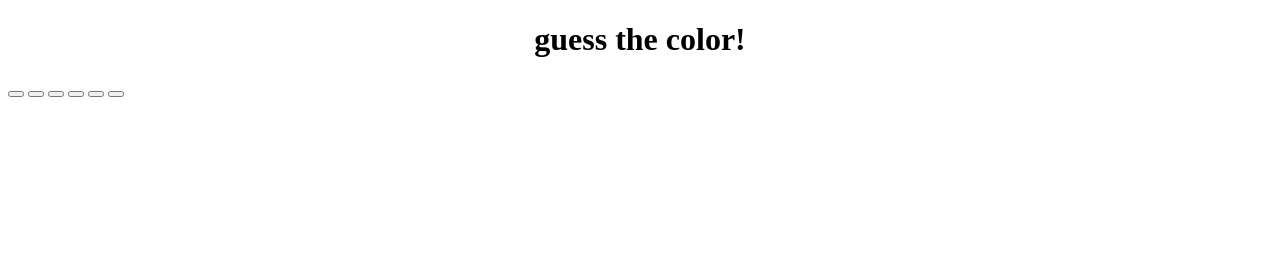
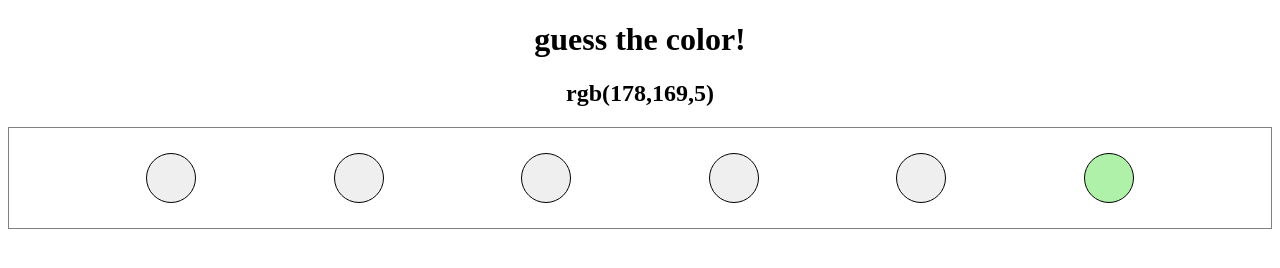
Before and after one commit to kako04/hackathonDI1, a plain HTML site: page index.html in a window 1280 px wide. Drawn offline with Linux system fonts and the light colour scheme.

Commit message:
js rgb and chosen circle added

```diff
--- a/index.html
+++ b/index.html
@@ -11,13 +11,14 @@
     <h1>guess the color!</h1>
     <h2 id="rgbCode"></h2>
     <div id="colorWrap">
-        <button class="colorCircle"></button>
-        <button class="colorCircle"></button>
-        <button class="colorCircle"></button>
-        <button class="colorCircle"></button>
-        <button class="colorCircle"></button>
-        <button class="colorCircle"></button>
+        <button class="colorCircle" id="1"></button>
+        <button class="colorCircle" id="2"></button>
+        <button class="colorCircle" id="3"></button>
+        <button class="colorCircle" id="4"></button>
+        <button class="colorCircle" id="5"></button>
+        <button class="colorCircle" id="6"></button>
     </div>
+    <!-- <button style="background-color: rgb(20,20,20);"></button> -->
     <script src="script.js"></script>
 </body>
 </html>
--- a/script.js
+++ b/script.js
@@ -1,5 +1,17 @@
 let rgbCode = document.getElementById('rgbCode')
 
-function start() {
+function rgb() {
+    let r = Math.floor(Math.random() * 256)
+    let g = Math.floor(Math.random() * 256)
+    let b = Math.floor(Math.random() * 256)
+    return 'rgb('+r+','+g+','+b+')'
 
 }
+rgbCode.innerHTML = rgb() //rgb(r,g,b)
+function applycolor(button , rgb) {
+    button.setAttribute('style', `background: ${rgb}`)
+
+}
+let randomlyChosen = document.getElementById(Math.floor(Math.random() * 6)+1)
+applycolor(randomlyChosen, rgb())
+document.getElementsByTagName("button")
--- a/style.css
+++ b/style.css
@@ -6,8 +6,22 @@ body{
 h1{
     text-align: center;
 }
-section{
+h2{
+    text-align: center;
+
+}
+#colorWrap{
     border: 1px solid gray;
-    min-height: 10px;
+    min-height: 100px;
     /* background-color: rgb(199, 10, 50); */
+    display: flex;
+    justify-content: space-evenly;
+    align-items: center;
 }
+button{
+    min-height: 50px;
+    min-width: 50px;
+    border-radius: 50%;
+    border: 1px solid black;
+
+}
```
